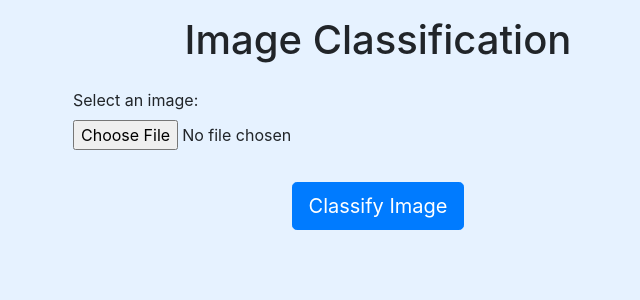
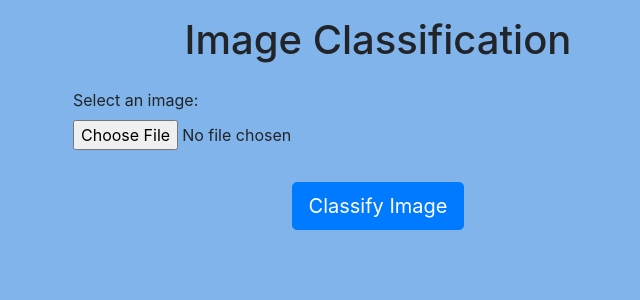
Before and after one commit to FabioArdi/MDM_Project_1, a Flask app: page / in a window 1280 px wide. Shown: the top 300 px of the page, without its empty margins (262-902 px from the left). Run offline with Flask 2, Linux system fonts and the light colour scheme; some libraries are stand-ins or nearby versions.

Commit message:
Added comments and refurbished frontend.

```diff
--- a/app.py
+++ b/app.py
@@ -1,26 +1,30 @@
 from flask import Flask, render_template, request, send_file
 from transformers import AutoFeatureExtractor, CvtForImageClassification
 from PIL import Image
-import os
 
 app = Flask(__name__)
 feature_extractor = AutoFeatureExtractor.from_pretrained('microsoft/cvt-13')
 model = CvtForImageClassification.from_pretrained('microsoft/cvt-13')
 
+# Home page
 @app.route('/')
 def home():
     return render_template('index.html')
 
+# Serve the uploaded image
 @app.route('/temp/<filename>')
 def serve_image(filename):
     return send_file(f'temp/{filename}', mimetype='image/jpeg')
 
+# Predict the class label of the uploaded image and display the result
 @app.route('/predict', methods=['POST'])
 def predict():
 
+    # Get the uploaded image
     file = request.files['image']
     image = Image.open(file.stream).convert('RGB')
 
+    # Predict the class label of the uploaded image
     inputs = feature_extractor(images=image, return_tensors="pt")
     outputs = model(**inputs)
     logits = outputs.logits
--- a/static/style.css
+++ b/static/style.css
@@ -1,3 +1,3 @@
 body {
-    background-color: #b2d0f0;
+    background-color: #81b4ea;
   }
--- a/templates/index.html
+++ b/templates/index.html
@@ -5,14 +5,12 @@
     <meta name="viewport" content="width=device-width, initial-scale=1.0">
     <meta http-equiv="X-UA-Compatible" content="ie=edge">
     <title>Image Classification</title>
+    <!-- Bootstrap stylesheet -->
     <link rel="stylesheet" href="https://stackpath.bootstrapcdn.com/bootstrap/4.3.1/css/bootstrap.min.css"
           integrity="sha384-ggOyR0iXCbMQv3Xipma34MD+dH/1fQ784/j6cY/iJTQUOhcWr7x9JvoRxT2MZw1T"
           crossorigin="anonymous">
-    <style>
-        body {
-            background-color: #e6f2ff;
-        }
-    </style>
+    <!-- Custom stylesheet -->
+    <link rel="stylesheet" href="static/style.css">
 </head>
 <body>
 <div class="container-fluid mt-3">
```
